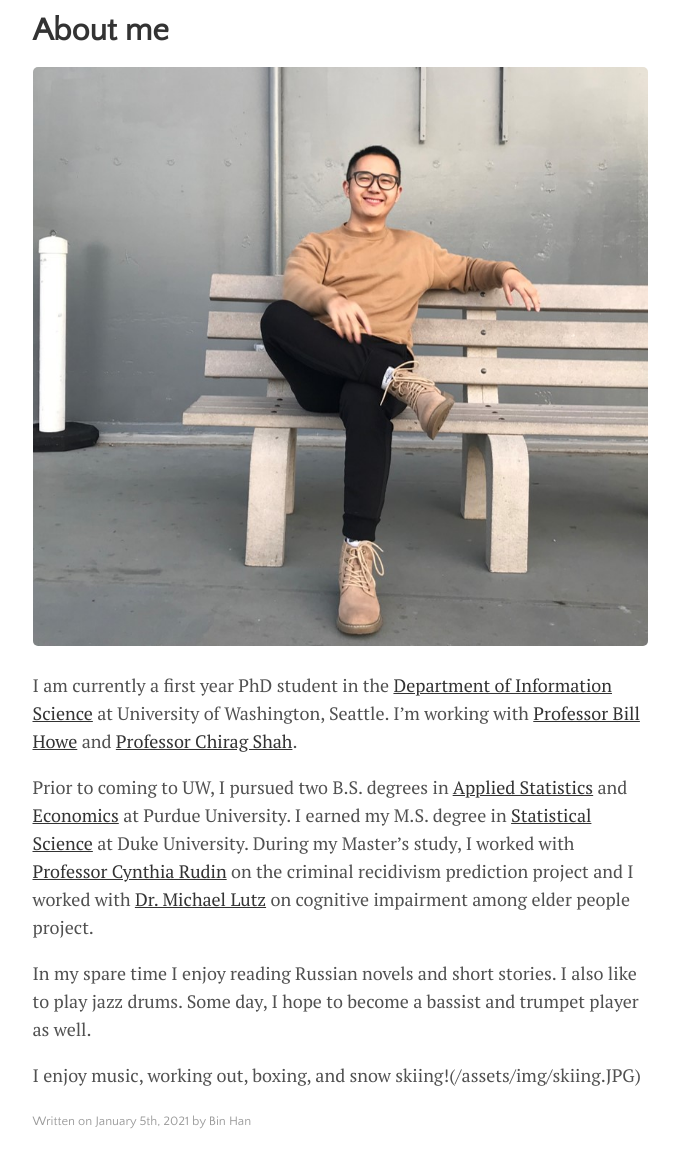
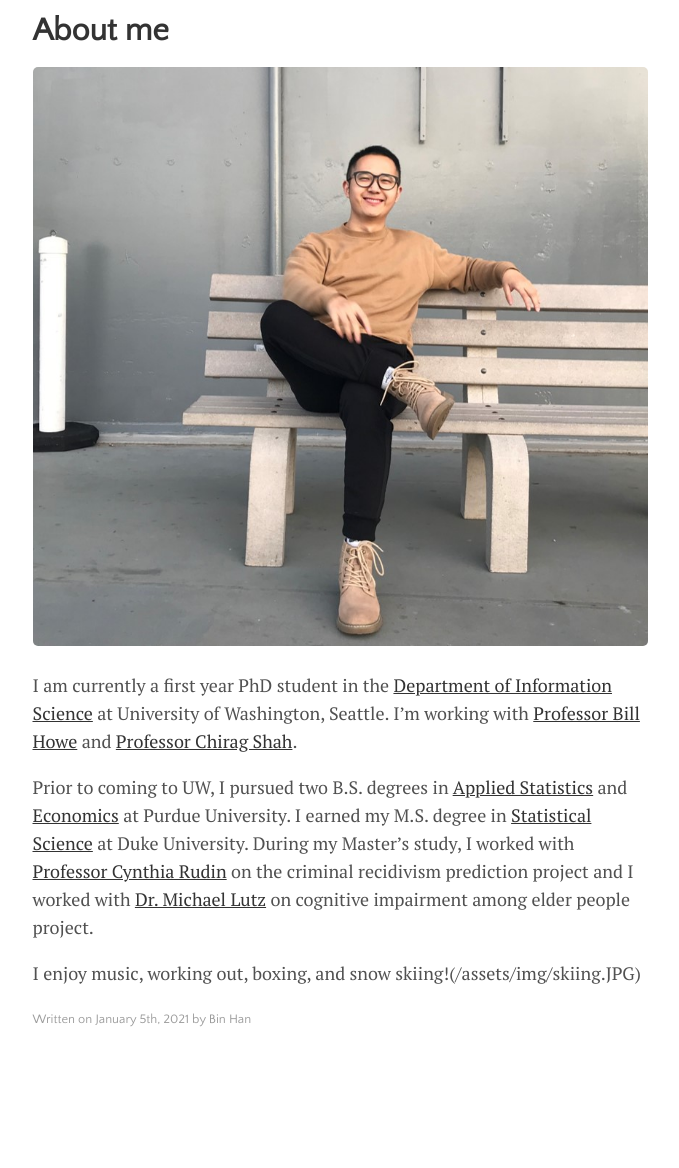
Before and after one commit to BeanHam/BeanHam.github.io, a Jekyll site: the page built from _posts/2021-01-05-about-the-author.md, in a window 1280 px wide, cut to the strip 112-1311 px from the top of the page. Shown: the top 1168 px of the strip, without its empty margins (300-979 px from the left). Built offline with Jekyll 4.4.1, drawn with Linux system fonts in a browser that asks for light colours; after the commit the page ends 1209 px from its top, so only the background shows below that.

Commit message:
Update 2021-01-05-about-the-author.md

```diff
--- a/_posts/2021-01-05-about-the-author.md
+++ b/_posts/2021-01-05-about-the-author.md
@@ -11,6 +11,4 @@ I am currently a first year PhD student in the [Department of Information Scienc
 
 Prior to coming to UW, I pursued two B.S. degrees in [Applied Statistics](https://www.stat.purdue.edu/) and [Economics](https://krannert.purdue.edu/academics/Economics/) at Purdue University. I earned my M.S. degree in [Statistical Science](https://stat.duke.edu/) at Duke University. During my Master's study, I worked with [Professor Cynthia Rudin](https://users.cs.duke.edu/~cynthia/) on the criminal recidivism prediction project and I worked with [Dr. Michael Lutz](https://scholars.duke.edu/person/michael.lutz) on cognitive impairment among elder people project.
 
-In my spare time I enjoy reading Russian novels and short stories. I also like to play jazz drums. Some day, I hope to become a bassist and trumpet player as well.
-
 I enjoy music, working out, boxing, and snow skiing!(/assets/img/skiing.JPG)
```
